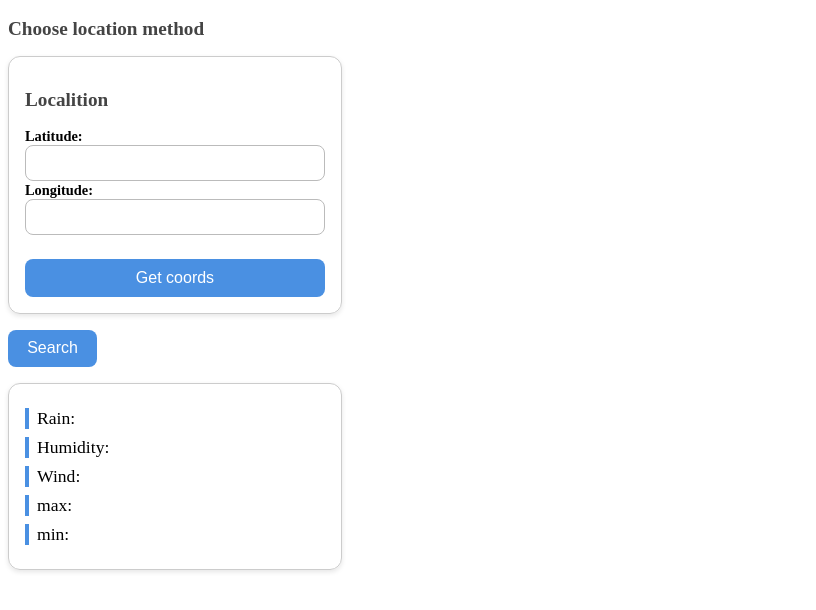
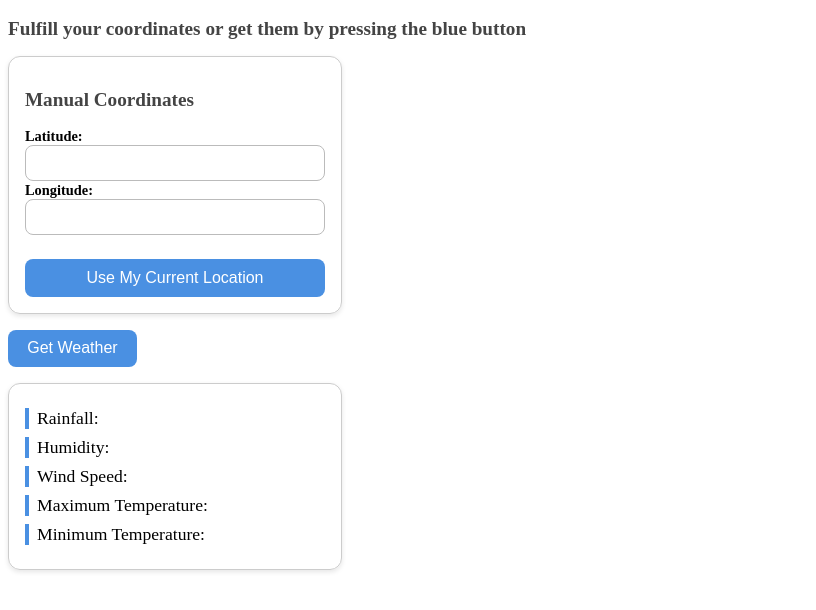
Before and after one commit to Nicolassiqueira05/Weather_Forecast, a plain HTML site: page index.html in a window 1280 px wide. Shown: the part 56-666 px from the top of the page, without its empty margins (0-816 px from the left). Drawn offline with Linux system fonts and the light colour scheme; no server answers.

Commit message:
html rework

```diff
--- a/htmlhandler.js
+++ b/htmlhandler.js
@@ -60,8 +60,8 @@ getcbutton.addEventListener('click', async (e) =>{
 
 search.addEventListener('click', async (e) => {
     let props;
-
-    if (true)
+    console.log(latitudeinput.value)
+    if (latitudeinput.value != "" && longitudeinput != "null")
     {
         props =
         {
@@ -69,6 +69,10 @@ search.addEventListener('click', async (e) => {
             longitude: document.getElementById("longitude").value,
             timezone: "auto"
         }
+    }
+    else
+    {
+        window.alert("Fulfill the coordinates first")
     }
 
     try {
--- a/index.html
+++ b/index.html
@@ -11,13 +11,13 @@
         <h1 class="title">Weather Forecast</h1>
 
         <div class="localization">
-            <h2>Choose location method</h2>
+            <h2>Fulfill your coordinates or get them by pressing the blue button</h2>
 
             <div id="methods" class="methods">
 
                 <div id="location-container" class="location-container">
                     <form>
-                    <h2>Localition</h2>
+                        <h2>Manual Coordinates</h2>
                         <div>
                             <label for="latitude">Latitude:</label><br />
                             <input type="number" id="latitude" name="latitude" class="location-input"/>
@@ -28,19 +28,19 @@
                             <input type="number" id="longitude" name="longitude" class="location-input"/>
                         </div>
                     </form>
-                <button id="getc">Get coords</button>
+                    <button id="getc">Use My Current Location</button>
                 </div>
             </div>
         </div>
 
-        <button id="search">Search</button>
+        <button id="search">Get Weather</button>
 
         <div id="result" class="result">
-            <p>Rain: </p>
+            <p>Rainfall:</p>
             <p>Humidity:</p>
-            <p>Wind: </p>
-            <p>max: </p>
-            <p>min: </p>
+            <p>Wind Speed:</p>
+            <p>Maximum Temperature:</p>
+            <p>Minimum Temperature:</p>
         </div>
 
     </div>
```
Lines whose indentation alone changed are shown as unchanged.
